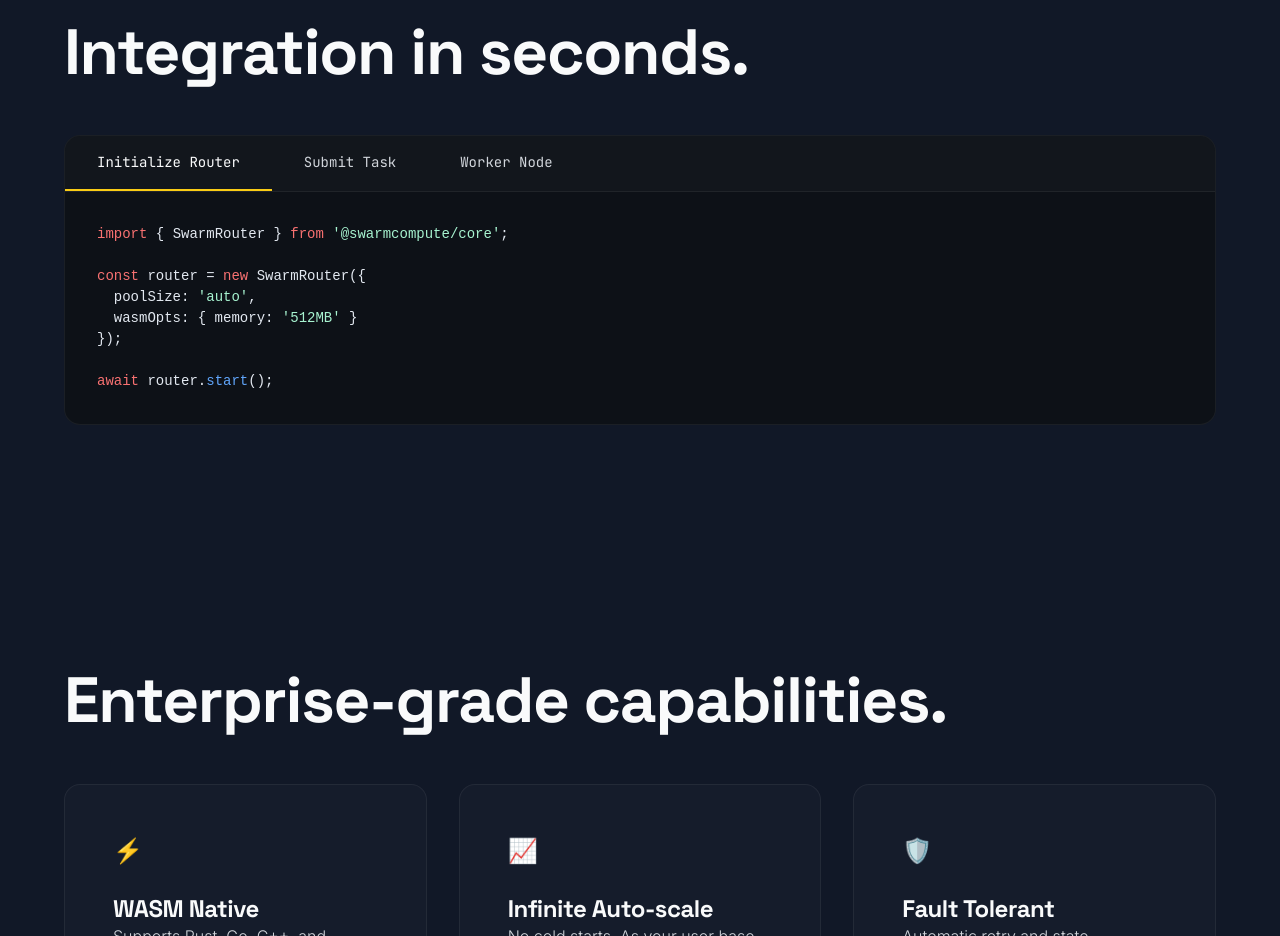
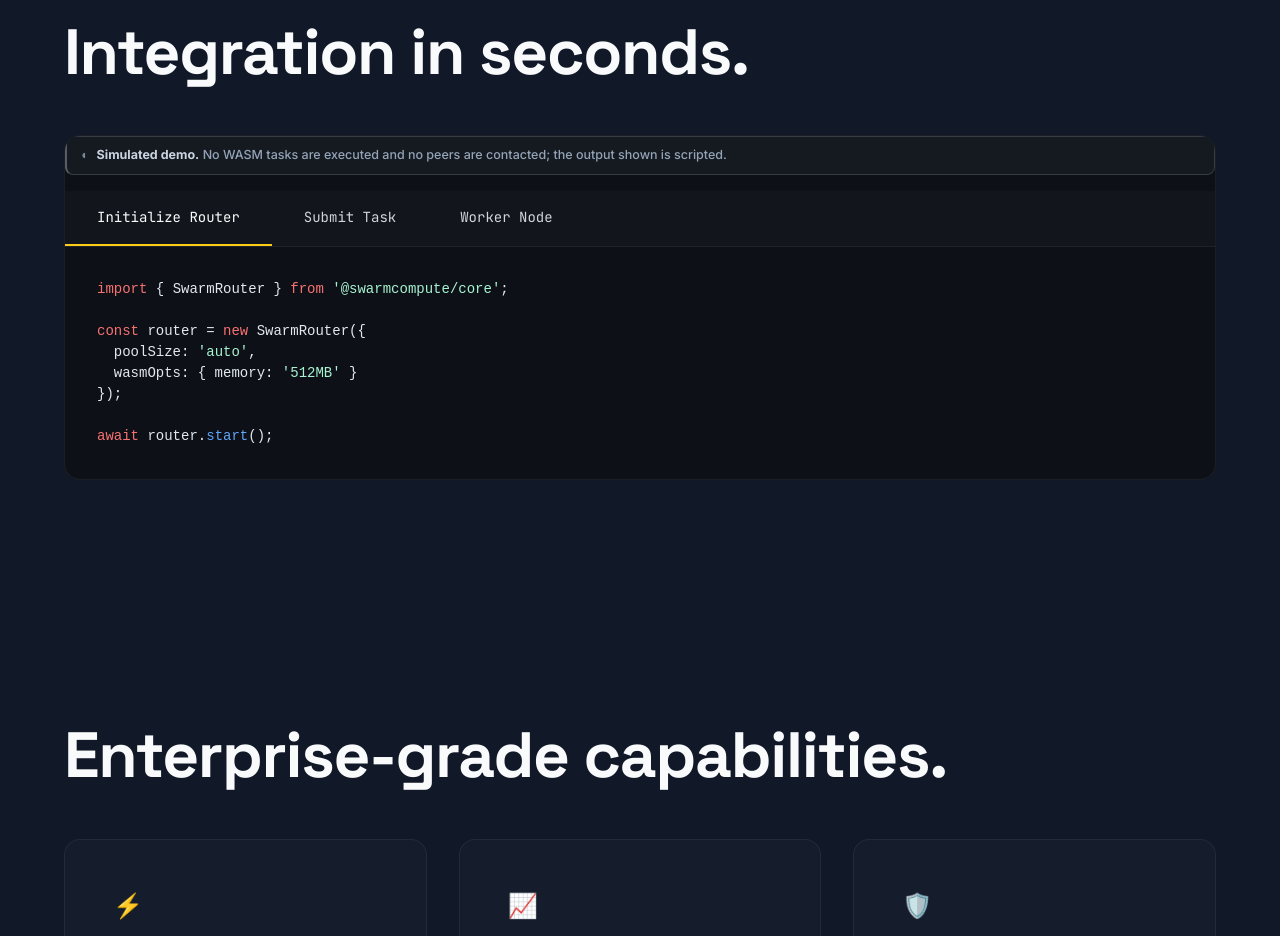
Before and after one commit to itsoumya-d/swarmcompute, a website: page index.html in a window 1280 px wide. Shown: the part 4560-5496 px from the top of the page. Drawn offline with nearby package versions, Linux system fonts and the light colour scheme.

Commit message:
docs(demo): label the swarmcompute demo as simulated
The demo page does not load the library or open a peer connection - the output
shown is scripted. Labelled so it is not mistaken for a live product run.

```diff
--- a/index.html
+++ b/index.html
@@ -854,6 +854,7 @@
                 <h2>Integration in seconds.</h2>
 
                 <div class="playground-container">
+                <div class="sim-note" style="display:flex;align-items:flex-start;gap:9px;margin:0 0 16px;padding:9px 13px;border:1px solid rgba(148,163,184,.25);border-left:2px solid rgba(148,163,184,.5);border-radius:8px;background:rgba(148,163,184,.06);color:#94a3b8;font-size:12.5px;line-height:1.5;text-align:left;font-family:inherit;font-weight:400;"><span aria-hidden="true" style="flex:none;opacity:.8;">&#9686;</span><span><strong style="color:#cbd5e1;font-weight:600;">Simulated demo.</strong> No WASM tasks are executed and no peers are contacted; the output shown is scripted.</span></div>
                     <div class="tabs">
                         <div class="tab active" data-tab="tab-init">Initialize Router</div>
                         <div class="tab" data-tab="tab-submit">Submit Task</div>
```
